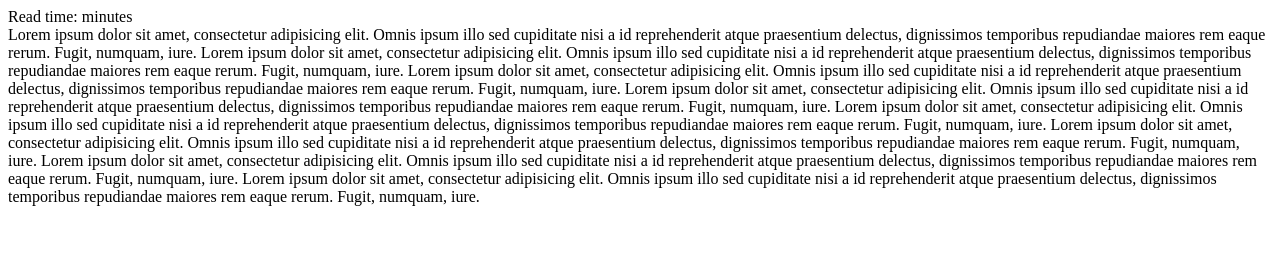
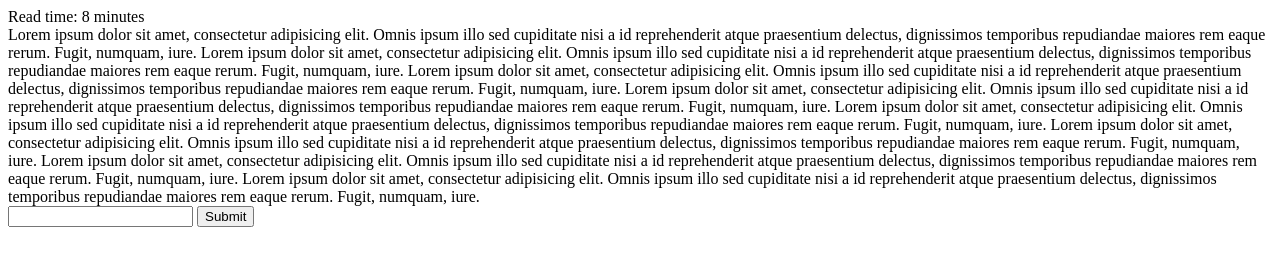
Before and after one commit to forTheLearnin/time-to-read, a plain HTML site: page index.html in a window 1280 px wide. Drawn offline with Linux system fonts and the light colour scheme.

Commit message:
complete

```diff
--- a/app.js
+++ b/app.js
@@ -0,0 +1,25 @@
+const wordArray = document.getElementById('content');
+
+const form = document.getElementById('form');
+form.addEventListener('submit', (event) => {
+  event.preventDefault();
+
+  const newWPM = parseInt(event.target[0].value);
+
+  setState(newWPM);
+});
+
+
+function readTime(args) {
+  return Math.round(getMean());
+
+  function getMean() {
+    return wordArray.innerHTML.length / args;
+  }
+}
+
+function setState(args) {
+  document.getElementById('readTime').innerHTML = readTime(args || 230);
+}
+
+setState();
--- a/index.html
+++ b/index.html
@@ -19,6 +19,11 @@
     Lorem ipsum dolor sit amet, consectetur adipisicing elit. Omnis ipsum illo sed cupiditate nisi a id reprehenderit atque praesentium delectus, dignissimos temporibus repudiandae maiores rem eaque rerum. Fugit, numquam, iure.
   </div>
 
+  <form action="submit" id="form">
+    <input type="text" name="wpm">
+    <button id="submit">Submit</button>
+  </form>
+
   <script src="./app.js" charset="utf-8"></script>
 </body>
 </html>
```
